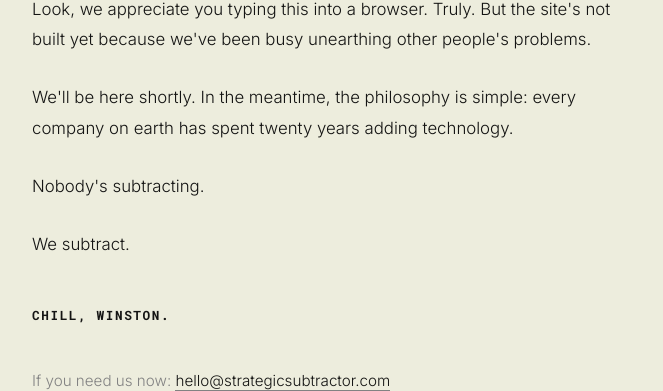
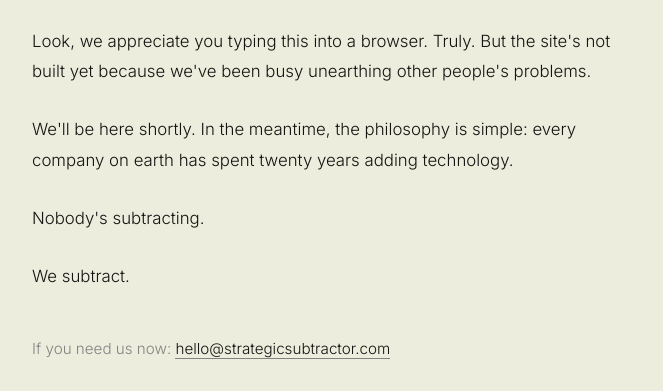
Before and after one commit to user222287942/strategic-subtractor, a website: page public/index.html in a window 1280 px wide. Shown: the part 457-848 px from the top of the page, without its empty margins (308-971 px from the left). After the commit the page ends 816 px from the top, so only its background shows below. Drawn offline with Linux system fonts and the light colour scheme.

Commit message:
Remove Chill Winston line

```diff
--- a/public/index.html
+++ b/public/index.html
@@ -59,18 +59,8 @@
       margin-bottom: 1.75rem;
     }
 
-    .chill {
-      font-family: var(--mono);
-      font-size: 0.8rem;
-      font-weight: 700;
-      text-transform: uppercase;
-      letter-spacing: 0.12em;
-      color: var(--dark);
+    .contact {
       margin-top: 3rem;
-      margin-bottom: 3rem;
-    }
-
-    .contact {
       font-family: var(--sans);
       font-size: 0.95rem;
       font-weight: 300;
@@ -102,7 +92,6 @@
     <p class="body-text">We'll be here shortly. In the meantime, the philosophy is simple: every company on earth has spent twenty years adding technology.</p>
     <p class="body-text">Nobody's subtracting.</p>
     <p class="body-text">We subtract.</p>
-    <div class="chill">Chill, Winston.</div>
     <div class="contact">If you need us now: <a href="mailto:hello@strategicsubtractor.com">hello@strategicsubtractor.com</a></div>
   </div>
 
```
